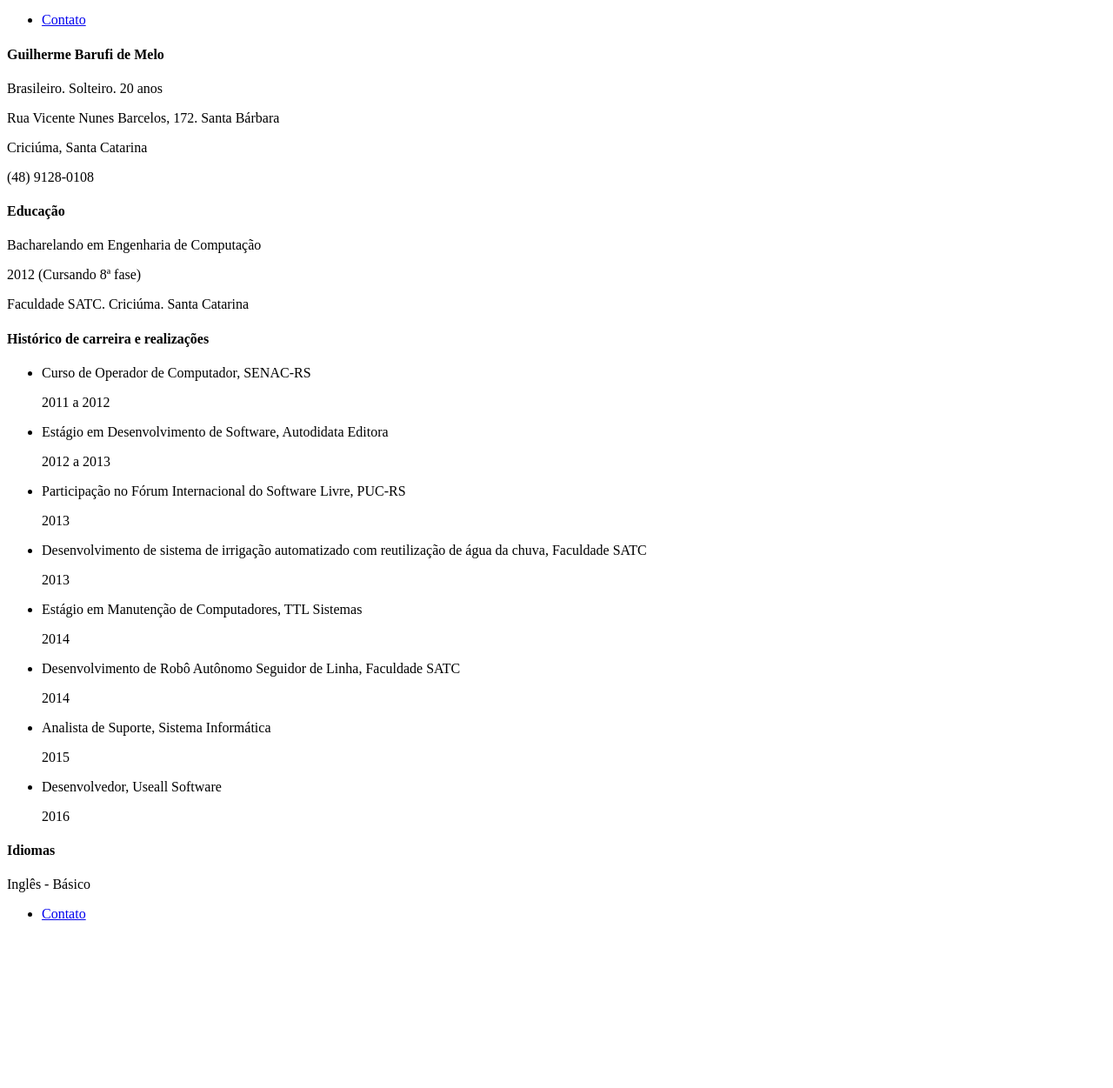
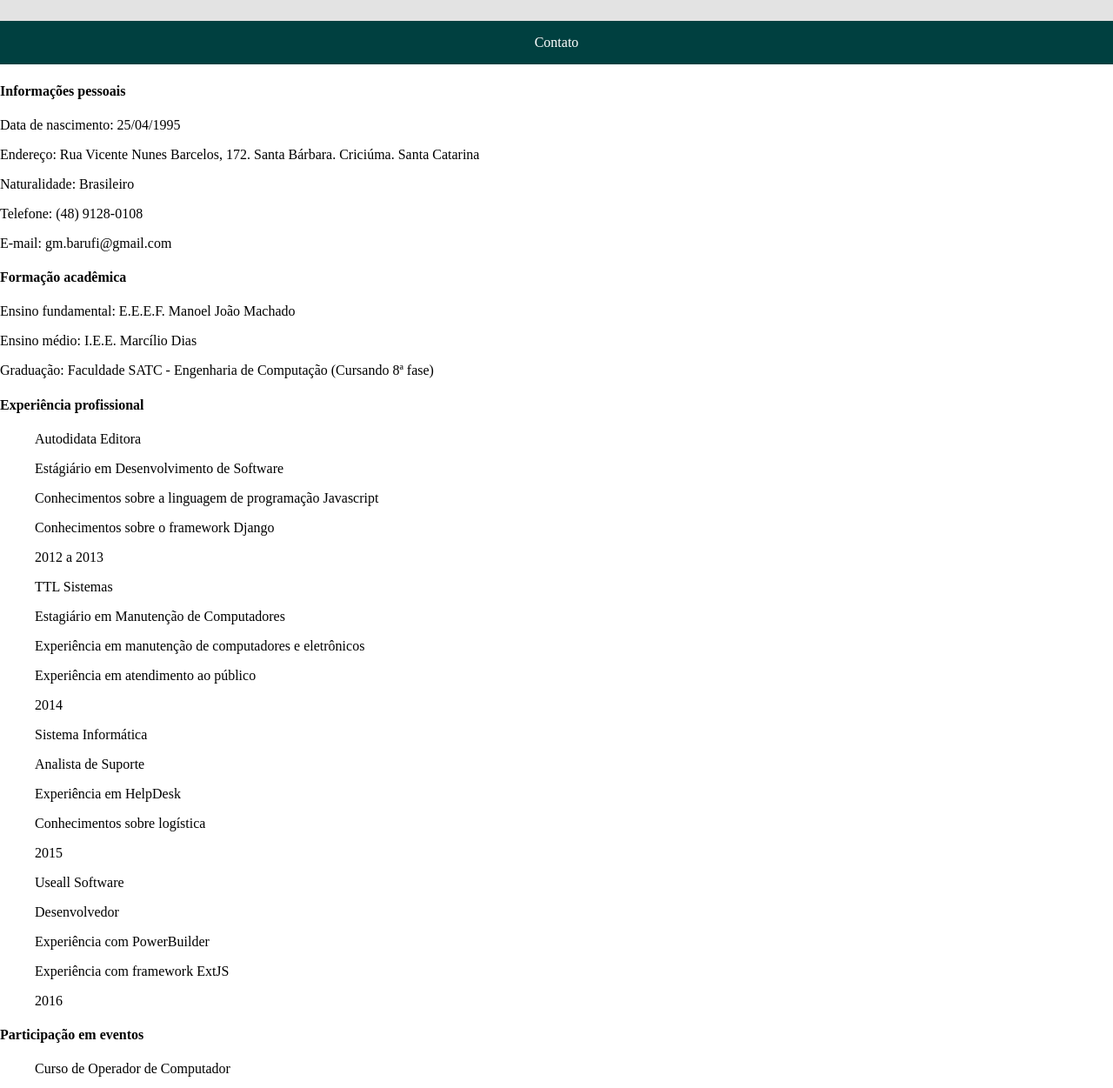
Before and after one commit to GBarufi/WebCurriculum, a plain HTML site: page index.html in a window 1280 px wide. Shown: the part 93-1344 px from the top of the page at 87% size. Before the commit the page ends 1169 px from the top, so only its background shows below. Drawn offline with Linux system fonts and the light colour scheme.

Commit message:
Ajustes no HTML e primeira aplicação de estilo

```diff
--- a/index.html
+++ b/index.html
@@ -2,17 +2,18 @@
 
 <head>
   <meta charset="UTF-8">
+  <link rel="stylesheet" href="style.css">
   <title>Web Curriculum - Guilherme de Melo</title>
 </head>
 
 <body>
 	<header>
-		<section>
+		<section class="header">
 			<h2>Web Curriculum</h2>
 			<h5>Guilherme de Melo</h5>
 		</section>
 
-		<section>
+		<section class='menu'>
 			<ul>
 				<li><a href="contato.html">Contato</a></li>
 			</ul>
@@ -21,78 +22,84 @@
 
 	<main>
 		<section>
-			<h4>Guilherme Barufi de Melo</h4>
-			<p>Brasileiro. Solteiro. 20 anos</p>
-			<p>Rua Vicente Nunes Barcelos, 172. Santa Bárbara</p>
-			<p>Criciúma, Santa Catarina</p>
-			<p>(48) 9128-0108</p>
+			<h4>Informações pessoais</h4>
+			<p>Data de nascimento: 25/04/1995</p>
+			<p>Endereço: Rua Vicente Nunes Barcelos, 172. Santa Bárbara. Criciúma. Santa Catarina</p>
+			<p>Naturalidade: Brasileiro</p>
+			<p>Telefone: (48) 9128-0108</p>
+			<p>E-mail: gm.barufi@gmail.com</p>
 		</section>
 
 		<section>
-			<h4>Educação</h4>
+			<h4>Formação acadêmica</h4>
 			<section>
-				<p>Bacharelando em Engenharia de Computação</p>
-				<p>2012 (Cursando 8ª fase)</p>
+				<p>Ensino fundamental: E.E.E.F. Manoel João Machado</p>
+				<p>Ensino médio: I.E.E. Marcílio Dias</p>
+				<p>Graduação: Faculdade SATC - Engenharia de Computação (Cursando 8ª fase)</p>
 			</section>
-			<p>Faculdade SATC. Criciúma. Santa Catarina</p>
 		</section>
 
 		<section>
-			<h4>Histórico de carreira e realizações</h4>
+			<h4>Experiência profissional</h4>
 			<ul>
 				<li>
 					<section>
-						<p>Curso de Operador de Computador, SENAC-RS</p>
+						<p>Autodidata Editora</p>
+						<p>Estágiário em Desenvolvimento de Software</p>
+						<p>Conhecimentos sobre a linguagem de programação Javascript</p>
+						<p>Conhecimentos sobre o framework Django</p>
+						<p>2012 a 2013</p>
+					</section>
+				</li>
+
+				<li>
+					<section>
+						<p>TTL Sistemas</p>
+						<p>Estagiário em Manutenção de Computadores</p>
+						<p>Experiência em manutenção de computadores e eletrônicos</p>
+						<p>Experiência em atendimento ao público</p>
+						<p>2014</p>
+					</section>
+				</li>
+
+				<li>
+					<section>
+						<p>Sistema Informática</p>
+						<p>Analista de Suporte</p>
+						<p>Experiência em HelpDesk</p>
+						<p>Conhecimentos sobre logística</p>
+						<p>2015</p>
+					</section>
+				</li>
+
+				<li>
+					<section>
+						<p>Useall Software</p>
+						<p>Desenvolvedor</p>
+						<p>Experiência com PowerBuilder</p>
+						<p>Experiência com framework ExtJS</p>
+						<p>2016</p>
+					</section>
+				</li>
+			</ul>
+		</section>
+
+		<section>
+			<h4>Participação em eventos</h4>
+			<ul>
+				<li>
+					<section>
+						<p>Curso de Operador de Computador</p>
+						<p>Torres</p>
 						<p>2011 a 2012</p>
 					</section>
 				</li>
 
 				<li>
 					<section>
-						<p>Estágio em Desenvolvimento de Software, Autodidata Editora</p>
-						<p>2012 a 2013</p>
-					</section>
-				</li>
-
-				<li>
-					<section>
-						<p>Participação no Fórum Internacional do Software Livre, PUC-RS</p>
+						<p>Participação no Fórum Internacional do Software Livre</p>
+						<p>Porto Alegre</p>
 						<p>2013</p>
-					</section>
-				</li>
-
-				<li>
-					<section>
-						<p>Desenvolvimento de sistema de irrigação automatizado com reutilização de água da chuva, Faculdade SATC</p>
-						<p>2013</p>
-					</section>
-				</li>
-
-				<li>
-					<section>
-						<p>Estágio em Manutenção de Computadores, TTL Sistemas</p>
-						<p>2014</p>
-					</section>
-				</li>
-
-				<li>
-					<section>
-						<p>Desenvolvimento de Robô Autônomo Seguidor de Linha, Faculdade SATC</p>
-						<p>2014</p>
-					</section>
-				</li>
-
-				<li>
-					<section>
-						<p>Analista de Suporte, Sistema Informática</p>
-						<p>2015</p>
-					</section>
-				</li>
-
-				<li>
-					<section>
-						<p>Desenvolvedor, Useall Software</p>
-						<p>2016</p>
 					</section>
 				</li>
 			</ul>
@@ -105,7 +112,7 @@
 	</main>
 
 	<footer>
-		<section>
+		<section class='menu'>
 			<ul>
 				<li><a href="contato.html">Contato</a></li>
 			</ul>
--- /dev/null
+++ b/style.css
@@ -0,0 +1,35 @@
+header {
+  margin: auto;
+  text-align: center; }
+
+body {
+  margin: auto; }
+
+body li {
+  list-style-type: none; }
+
+.header {
+  background-color: #e3e3e3;
+  padding-top: 5px;
+  padding-bottom: 5px; }
+
+.menu {
+  background: #004040;
+  height: 50px; }
+
+.menu ul {
+  padding: 0px;
+  position: absolute;
+  width: 100%; }
+
+.menu li {
+  list-style-type: none; }
+
+.menu a {
+  text-decoration: none;
+  color: white; }
+
+.menu a:hover {
+  text-decoration: underline; }
+
+/*# sourceMappingURL=style.css.map */
```
